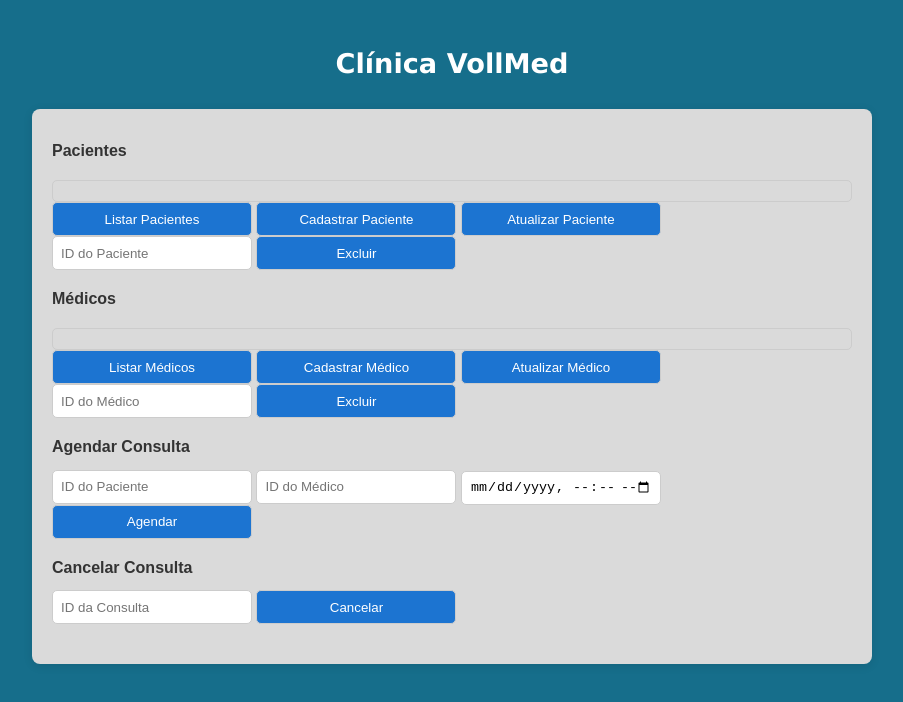
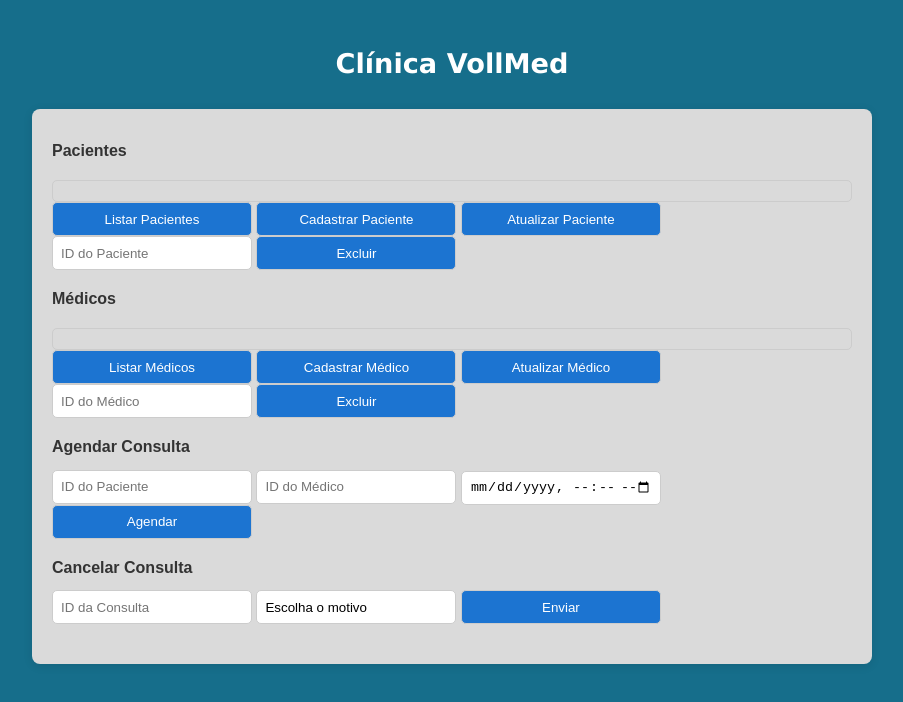
Before and after one commit to hada97/api-vollmed-front, a plain HTML site: page docs/home/home.html in a window 1280 px wide. Shown: the whole page, without its empty margins (188-1091 px from the left). Drawn offline with Linux system fonts and the light colour scheme.

Commit message:
add cancelar

```diff
--- a/docs/home/home.html
+++ b/docs/home/home.html
@@ -246,14 +246,22 @@
           placeholder="ID da Consulta"
           required
         />
-        <button type="submit">Cancelar</button>
+        <select id="tipoCancelar" class="styled-select">
+          <option value="">Escolha o motivo</option>
+          <option value="medico">MEDICO_CANCELOU</option>
+          <option value="paciente">PACIENTE_DESISTIU</option>
+          <option value="outros">OUTROS</option>
+        </select>
+        <button type="submit">Enviar</button>
       </form>
+
+
+
     </div>
 
     <script src="script.js"></script>
 
     <script>
-      // Toggle para os formulários
       document
         .getElementById("togglePacienteForm")
         .addEventListener("click", function () {
@@ -299,6 +307,8 @@
           input.value = ""; // Limpa o valor se não estiver dentro do intervalo
         }
       });
+
+
     </script>
   </body>
 </html>
--- a/docs/home/script.js
+++ b/docs/home/script.js
@@ -384,7 +384,7 @@ document
     }
   });
 
-// Agendamento de Consultas // POST
+// Agendamento de Consultas
 document
   .getElementById("agendarConsultaForm")
   .addEventListener("submit", async function (event) {
@@ -405,9 +405,7 @@ document
 
       if (response.ok) {
         const data = await response.json();
-        alert(
-          `Consulta agendada com sucesso! Detalhes: ${JSON.stringify(data)}`
-        );
+        alert(`Consulta agendada com sucesso! ID: ${data.id}`);
       } else {
         const data = await response.json();
         alert("Erro: " + data.message);
@@ -418,13 +416,13 @@ document
   });
 
 
-
-// CancelaMENTO de Consultas
+// Cancelamento de Consultas
 document
 .getElementById("cancelarConsultaForm")
 .addEventListener("submit", async function (event) {
   event.preventDefault();
-    const idConsulta = document.getElementById("idConsultaCancelar").value; // ID da consulta a ser cancelada
+  const idConsulta = document.getElementById("idConsultaCancelar").value;
+  const idMotivo = document.getElementById("idMotivoCancelar").value; // ID do motivo de cancelamento
 
   try {
     const response = await fetch(`${apiUrlConsultas}/${idConsulta}`, {
@@ -433,16 +431,18 @@ document
         "Content-Type": "application/json",
         Authorization: `Bearer ${token}`,
       },
+      body: JSON.stringify({ motivo: idMotivo }), // Enviando o motivo no corpo da requisição
     });
 
     if (response.ok) {
       const data = await response.json();
-        alert(`Consulta cancelada com sucesso! Detalhes: ${JSON.stringify(data)}`);
+      alert(`Consulta cancelada com sucesso!`);
     } else {
       const data = await response.json();
       alert("Erro: " + data.message);
     }
   } catch (error) {
     alert("Erro ao cancelar consulta.");
+    console.error(error); // Log do erro para depuração
   }
 });
--- a/docs/home/styles.css
+++ b/docs/home/styles.css
@@ -34,7 +34,7 @@ form {
   margin-bottom: 20px;
 }
 
-input, button {
+input, button,.styled-select{
   width: 200px; /* Ajuste o valor conforme necessário */
   height: 34px; /* Ajuste a altura se necessário */
   padding: 8px; /* Para o input */
@@ -53,3 +53,14 @@ button {
 button:hover {
   background-color: #166e8b; /* Tom mais escuro ao passar o mouse */
 }
+
+
+.styled-select {
+  -webkit-appearance: none; /* Remove estilo padrão em navegadores WebKit */
+  -moz-appearance: none; /* Remove estilo padrão em Firefox */
+  appearance: none; /* Remove estilo padrão em navegadores modernos */
+  background-color: white; /* Cor de fundo do select */
+  background-repeat: no-repeat;
+  background-position: right 10px center; /* Posição da seta */
+  padding-right: 30px; /* Espaço para a seta */
+}
```
Lines whose indentation alone changed are shown as unchanged.
